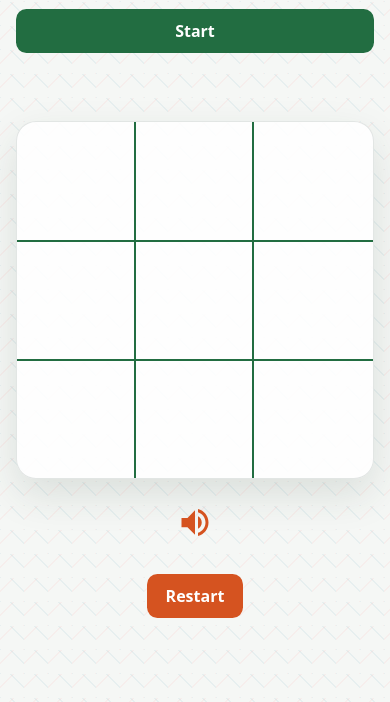
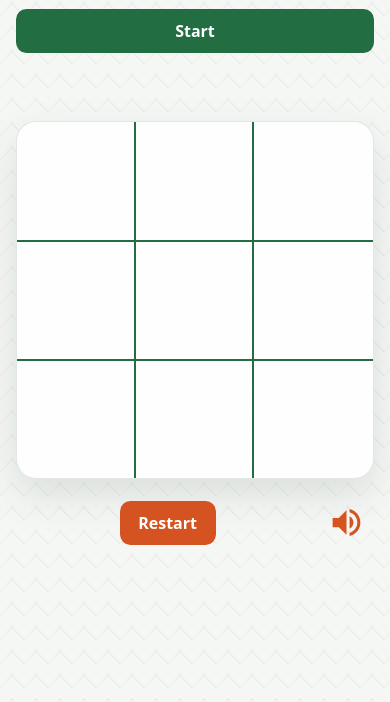
Before and after one commit to maqboolwebdev-stack/Tic-Tac-Toe, a plain HTML site: page index.html in a window 390 px wide. Shown: the part 142-844 px from the top of the page. Drawn offline with Linux system fonts and the light colour scheme.

Commit message:
style: fix restart-container layout
in max-width: 768px

```diff
--- a/style.css
+++ b/style.css
@@ -210,6 +210,20 @@ label {
   }
 
   .restart-container {
+    width: 100%;
+    justify-self: stretch;
+    display: grid;
+    grid-template-columns: minmax(0, 1fr) auto;
+    grid-template-rows: 1fr;
+    align-items: center;
+    gap: 0;
+    width: min(100%, 30rem);
+    margin: 0 auto;
+  }
+
+  .restart-btn {
+    grid-column: 1 / 2;
+    grid-row: 1 / 2;
     justify-self: center;
   }
 }
```
